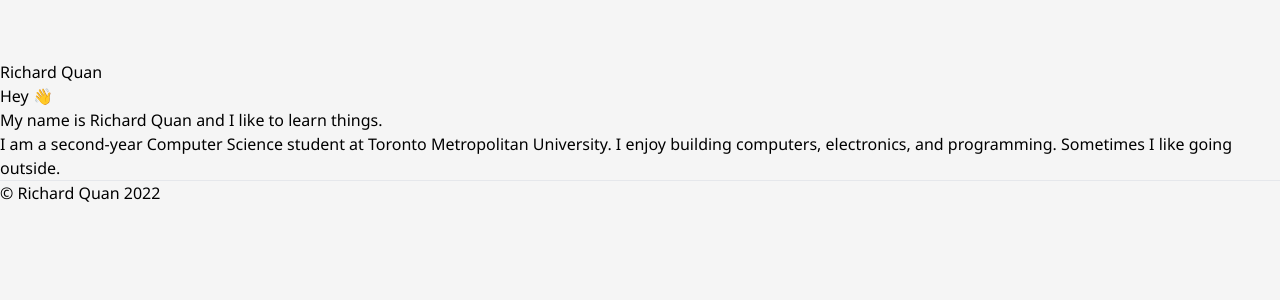
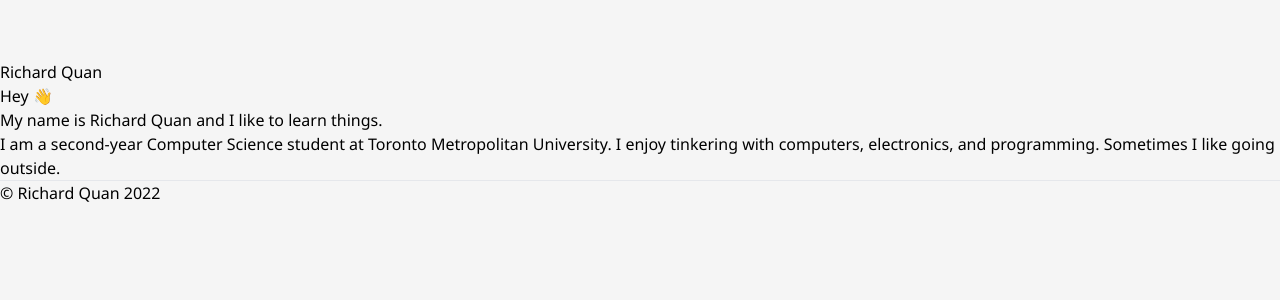
Before and after one commit to QRiche/qriche.github.io, a SvelteKit app: page / in a window 1280 px wide. Shown: the top 300 px of the page. Built offline with nearby package versions, Linux system fonts and the light colour scheme.

Commit message:
update page

```diff
--- a/src/routes/+page.svelte
+++ b/src/routes/+page.svelte
@@ -23,6 +23,6 @@
             class="font-extrabold stroke-black stroke-2 text-transparent bg-clip-text bg-gradient-to-r from-blue-700 via-blue-600 to-yellow-600"
             >Toronto Metropolitan University</span
         ></a
-    >. I enjoy building computers, electronics, and programming. Sometimes I
-    like going outside.
+    >. I enjoy tinkering with computers, electronics, and programming. Sometimes
+    I like going outside.
 </p>
```
